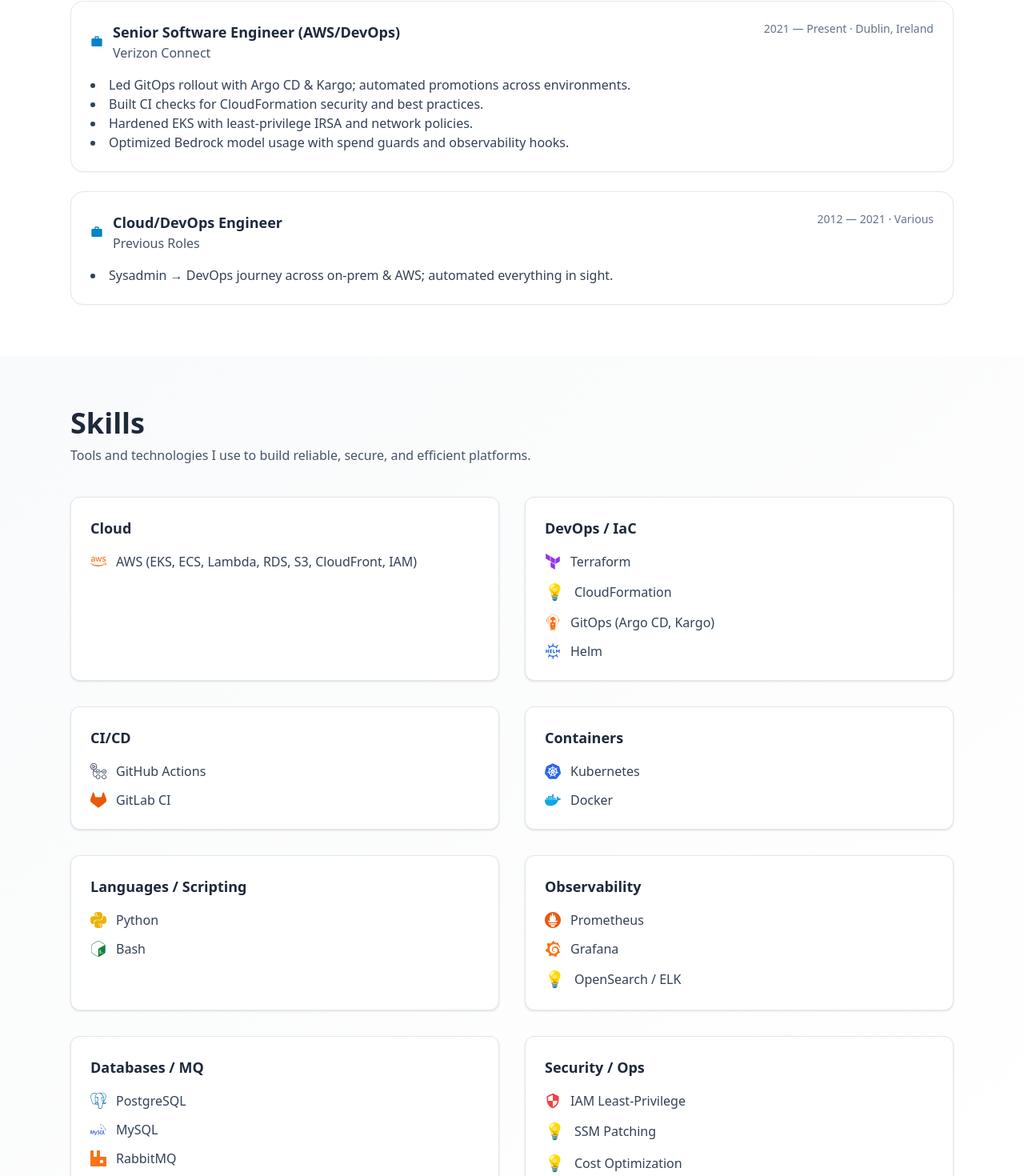
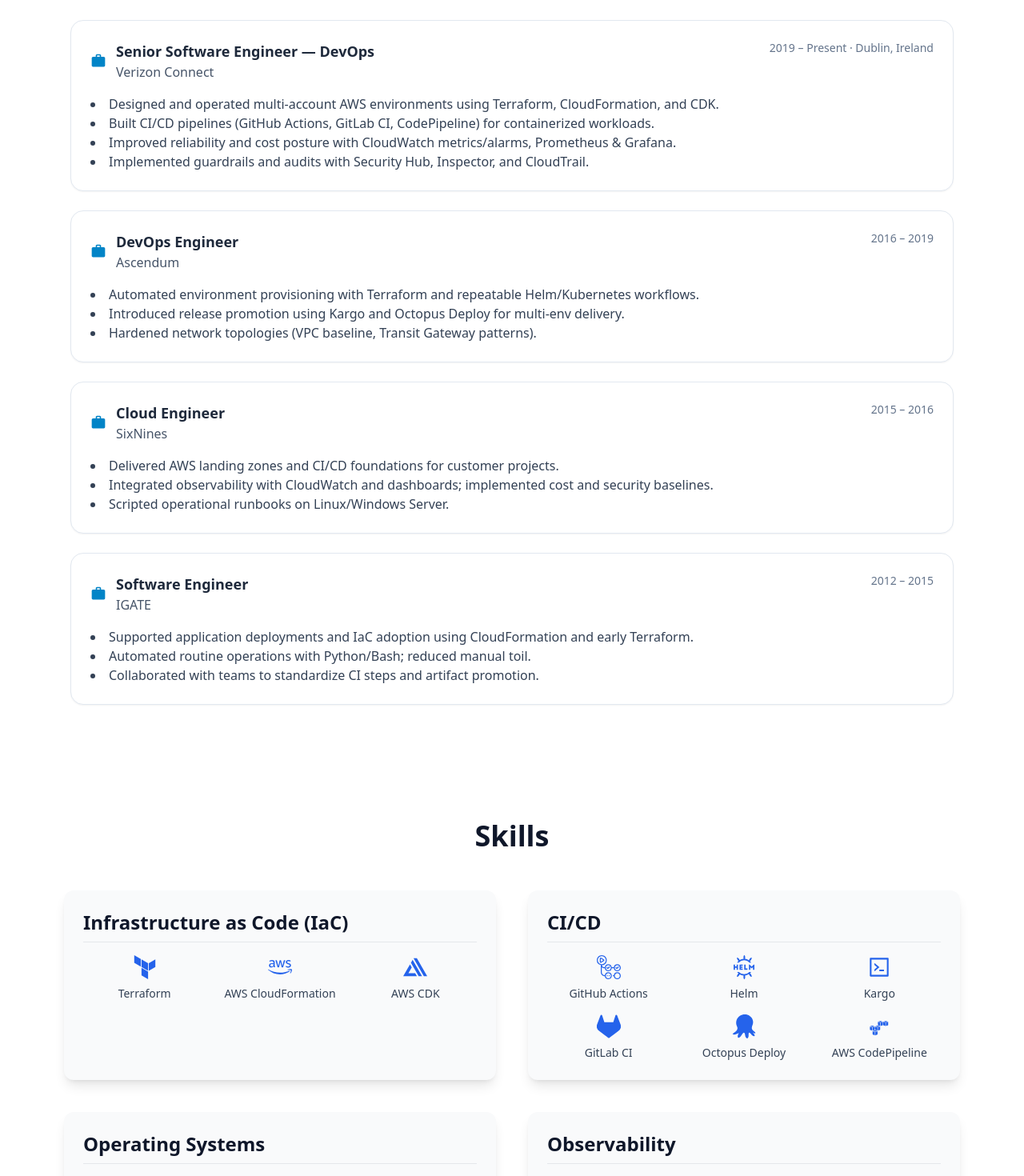
Before and after one commit to nitheeshp-irl/nitheeshp-portpolio, a React (Vite) app in the folder my-portfolio/: page / in a window 1280 px wide. Shown: the part 639-2109 px from the top of the page at 80% size. Built offline with nearby package versions, Linux system fonts and the light colour scheme.

Commit message:
adding changes6

```diff
--- a/my-portfolio/package.json
+++ b/my-portfolio/package.json
@@ -9,6 +9,7 @@
     "preview": "vite preview"
   },
   "dependencies": {
+    "aos": "^2.3.4",
     "framer-motion": "^11.18.2",
     "react": "18.3.1",
     "react-dom": "18.3.1",
--- a/my-portfolio/src/components/Experience.jsx
+++ b/my-portfolio/src/components/Experience.jsx
@@ -1,37 +1,62 @@
 import React from "react";
-import SectionWrapper from "./SectionWrapper";
+import { motion } from "framer-motion";
 import { profile } from "../data/profile";
 import { MdWork } from "react-icons/md";
 
+const card = {
+  hidden: { opacity: 0, y: 20 },
+  visible: (i = 0) => ({
+    opacity: 1,
+    y: 0,
+    transition: { duration: 0.45, ease: "easeOut", delay: i * 0.08 }
+  })
+};
+
 export default function Experience() {
+  const items = Array.isArray(profile.experience) ? profile.experience : [];
+
   return (
-    <section id="experience" className="py-16 bg-white">
+    <section className="py-16 bg-white">
       <div className="max-w-6xl mx-auto px-6">
-        <SectionWrapper>
-          <h2 className="text-3xl md:text-4xl font-bold text-slate-800 mb-10">Experience</h2>
-        </SectionWrapper>
+        <div className="mb-8">
+          <h2 className="text-3xl md:text-4xl font-bold text-slate-800">Experience</h2>
+          <p className="text-slate-600 mt-2">
+            Selected roles focused on AWS platforms, DevOps automation, and reliability.
+          </p>
+        </div>
 
         <div className="grid gap-6">
-          {profile.experience.map((job, i) => (
-            <SectionWrapper key={job.company + i} delay={i * 0.08}>
-              <article className="rounded-2xl border border-slate-200 bg-white p-6 shadow-sm hover:shadow transition">
+          {items.map((job, i) => (
+            <motion.article
+              key={`${job.company}-${i}`}
+              variants={card}
+              initial="hidden"
+              whileInView="visible"
+              viewport={{ once: true, amount: 0.25 }}
+              custom={i}
+              className="rounded-2xl border border-slate-200 bg-white p-6 shadow-sm hover:shadow transition"
+            >
               <header className="flex items-start justify-between gap-4 flex-wrap">
                 <div className="flex items-center gap-3">
-                    <span className="text-sky-600"><MdWork /></span>
+                  <span className="text-sky-600 text-xl"><MdWork /></span>
                   <div>
-                      <h3 className="text-lg font-semibold text-slate-800">{job.role}</h3>
+                    <h3 className="text-lg font-semibold text-slate-800">
+                      {job.role}
+                    </h3>
                     <p className="text-slate-600">{job.company}</p>
                   </div>
                 </div>
-                  <p className="text-sm text-slate-500">{job.period}</p>
+                <p className="text-sm text-slate-500 whitespace-nowrap">{job.period}</p>
               </header>
+
+              {Array.isArray(job.achievements) && job.achievements.length > 0 && (
                 <ul className="mt-4 list-disc list-inside text-slate-700">
-                  {job.bullets.map((b) => (
+                  {job.achievements.map((b) => (
                     <li key={b}>{b}</li>
                   ))}
                 </ul>
-              </article>
-            </SectionWrapper>
+              )}
+            </motion.article>
           ))}
         </div>
       </div>
--- a/my-portfolio/src/components/Skills.jsx
+++ b/my-portfolio/src/components/Skills.jsx
@@ -1,90 +1,121 @@
+// src/components/Skills.jsx
 import React from "react";
 import { motion } from "framer-motion";
-import { profile } from "../data/profile";
 import {
-  SiTerraform, SiHelm, SiArgo, SiGithubactions, SiGitlab,
-  SiKubernetes, SiDocker, SiPython, SiPrometheus, SiGrafana,
-  SiPostgresql, SiMysql, SiRabbitmq, SiGnubash   // <-- add SiGnubash here
+  SiTerraform,
+  SiAmazoncloudwatch,
+  SiAmazonaws,
+  SiAwsamplify,
+  SiHelm,
+  SiGithubactions,
+  SiGitlab,
+  SiOctopusdeploy,
+  SiLinux,
+  SiWindows,
+  SiGrafana,
+  SiPrometheus,
+  SiKubernetes,
 } from "react-icons/si";
-import { FaAws } from "react-icons/fa";
-import { MdSecurity } from "react-icons/md";
+import { FaCloud, FaNetworkWired } from "react-icons/fa";
+import { MdOutlineSecurity } from "react-icons/md";
+import { DiAws } from "react-icons/di";
+import { AiOutlineCode } from "react-icons/ai";
 
-// REMOVE this line (it caused the build error):
-// import { TbBrandBash } from "react-icons/tb";
-
-// Icon resolver
-function iconFor(skill) {
-  const s = skill.toLowerCase();
-  if (s.includes("aws")) return <FaAws className="text-orange-500" />;
-  if (s.includes("terraform")) return <SiTerraform className="text-purple-600" />;
-  if (s.includes("helm")) return <SiHelm className="text-blue-600" />;
-  if (s.includes("argo")) return <SiArgo className="text-orange-500" />;
-  if (s.includes("github actions")) return <SiGithubactions className="text-slate-700" />;
-  if (s.includes("gitlab")) return <SiGitlab className="text-orange-600" />;
-  if (s.includes("kubernetes") || s.includes("eks")) return <SiKubernetes className="text-blue-600" />;
-  if (s.includes("docker")) return <SiDocker className="text-sky-500" />;
-  if (s.includes("python")) return <SiPython className="text-yellow-500" />;
-  if (s.includes("bash")) return <SiGnubash className="text-green-700" />;   // <-- use SiGnubash
-  if (s.includes("prometheus")) return <SiPrometheus className="text-orange-600" />;
-  if (s.includes("grafana")) return <SiGrafana className="text-orange-500" />;
-  if (s.includes("postgres")) return <SiPostgresql className="text-sky-700" />;
-  if (s.includes("mysql")) return <SiMysql className="text-blue-700" />;
-  if (s.includes("rabbitmq")) return <SiRabbitmq className="text-orange-500" />;
-  if (s.includes("iam") || s.includes("security")) return <MdSecurity className="text-red-500" />;
-  return <span>💡</span>;
-}
-
-const cardVariants = {
-  hidden: { opacity: 0, y: 24 },
-  visible: (i = 0) => ({
-    opacity: 1,
-    y: 0,
-    transition: { duration: 0.45, ease: "easeOut", delay: i * 0.08 }
-  })
-};
-
-const listVariants = { hidden: {}, visible: { transition: { staggerChildren: 0.05 } } };
-const itemVariants = { hidden: { opacity: 0, y: 10 }, visible: { opacity: 1, y: 0, transition: { duration: 0.35, ease: "easeOut" } } };
+const skillCategories = [
+  {
+    title: "Infrastructure as Code (IaC)",
+    skills: [
+      { name: "Terraform", icon: <SiTerraform /> },
+      { name: "AWS CloudFormation", icon: <SiAmazonaws /> },
+      { name: "AWS CDK", icon: <SiAwsamplify /> },
+    ],
+  },
+  {
+    title: "CI/CD",
+    skills: [
+      { name: "GitHub Actions", icon: <SiGithubactions /> },
+      { name: "Helm", icon: <SiHelm /> },
+      { name: "Kargo", icon: <AiOutlineCode /> },
+      { name: "GitLab CI", icon: <SiGitlab /> },
+      { name: "Octopus Deploy", icon: <SiOctopusdeploy /> },
+      { name: "AWS CodePipeline", icon: <DiAws /> },
+    ],
+  },
+  {
+    title: "Operating Systems",
+    skills: [
+      { name: "Linux", icon: <SiLinux /> },
+      { name: "Windows Server", icon: <SiWindows /> },
+    ],
+  },
+  {
+    title: "Observability",
+    skills: [
+      { name: "CloudWatch", icon: <SiAmazoncloudwatch /> },
+      { name: "AppDynamics", icon: <FaCloud /> },
+      { name: "Prometheus", icon: <SiPrometheus /> },
+      { name: "Grafana", icon: <SiGrafana /> },
+    ],
+  },
+  {
+    title: "Cloud Networking",
+    skills: [
+      { name: "AWS VPC", icon: <FaNetworkWired /> },
+      { name: "AWS Transit Gateway", icon: <FaNetworkWired /> },
+    ],
+  },
+  {
+    title: "Security",
+    skills: [
+      { name: "AWS Security Hub", icon: <MdOutlineSecurity /> },
+      { name: "AWS CloudTrail", icon: <SiAmazonaws /> },
+      { name: "AWS Inspector", icon: <MdOutlineSecurity /> },
+      { name: "Splunk", icon: <FaCloud /> },
+    ],
+  },
+];
 
 export default function Skills() {
-  const groups = (profile.skills && typeof profile.skills === "object") ? profile.skills : {};
-
   return (
-    <section id="skills" className="py-16 bg-gradient-to-br from-gray-50 to-white">
-      <div className="max-w-6xl mx-auto px-6">
-        <div className="mb-10">
-          <h2 className="text-3xl md:text-4xl font-bold text-slate-800">Skills</h2>
-          <p className="text-slate-600 mt-2 max-w-3xl">
-            Tools and technologies I use to build reliable, secure, and efficient platforms.
-          </p>
-        </div>
-
-        <div className="grid grid-cols-1 md:grid-cols-2 gap-8">
-          {Object.entries(groups).map(([category, skills], idx) => (
+    <section id="skills" className="py-20 bg-white text-slate-900">
+      <div className="max-w-6xl mx-auto px-4">
+        <motion.h2
+          className="text-4xl font-bold mb-12 text-center"
+          initial={{ opacity: 0, y: 40 }}
+          whileInView={{ opacity: 1, y: 0 }}
+          viewport={{ once: true }}
+          transition={{ duration: 0.6 }}
+        >
+          Skills
+        </motion.h2>
+        <div className="grid grid-cols-1 md:grid-cols-2 gap-10">
+          {skillCategories.map((category, idx) => (
             <motion.div
-              key={category}
-              className="bg-white shadow rounded-xl p-6 border border-slate-200"
-              variants={cardVariants}
-              initial="hidden"
-              whileInView="visible"
-              viewport={{ once: true, amount: 0.25 }}
-              custom={idx}
+              key={idx}
+              className="p-6 rounded-xl shadow-lg bg-gray-50 hover:shadow-xl transition"
+              initial={{ opacity: 0, y: 40 }}
+              whileInView={{ opacity: 1, y: 0 }}
+              viewport={{ once: true }}
+              transition={{ delay: idx * 0.15, duration: 0.6 }}
             >
-              <h3 className="text-lg font-semibold text-slate-800 mb-4">{category}</h3>
-              <motion.ul
-                variants={listVariants}
-                initial="hidden"
-                whileInView="visible"
-                viewport={{ once: true, amount: 0.3 }}
-                className="space-y-3"
-              >
-                {(skills || []).map((skill) => (
-                  <motion.li key={skill} variants={itemVariants} className="flex items-center gap-3 text-slate-700">
-                    <span className="text-xl shrink-0">{iconFor(skill)}</span>
-                    <span>{skill}</span>
+              <h3 className="text-2xl font-semibold mb-4 border-b pb-2 border-gray-200">
+                {category.title}
+              </h3>
+              <ul className="grid grid-cols-2 sm:grid-cols-3 gap-4">
+                {category.skills.map((skill, i) => (
+                  <motion.li
+                    key={i}
+                    className="flex flex-col items-center text-center text-sm font-medium text-slate-700"
+                    initial={{ opacity: 0, y: 20 }}
+                    whileInView={{ opacity: 1, y: 0 }}
+                    viewport={{ once: true }}
+                    transition={{ delay: i * 0.05, duration: 0.4 }}
+                  >
+                    <span className="text-3xl mb-2 text-blue-600">{skill.icon}</span>
+                    {skill.name}
                   </motion.li>
                 ))}
-              </motion.ul>
+              </ul>
             </motion.div>
           ))}
         </div>
--- a/my-portfolio/src/data/profile.js
+++ b/my-portfolio/src/data/profile.js
@@ -17,21 +17,43 @@
   experience: [
     {
       company: "Verizon Connect",
-      role: "Senior Software Engineer (AWS/DevOps)",
-      period: "2021 — Present · Dublin, Ireland",
-      bullets: [
-        "Led GitOps rollout with Argo CD & Kargo; automated promotions across environments.",
-        "Built CI checks for CloudFormation security and best practices.",
-        "Hardened EKS with least-privilege IRSA and network policies.",
-        "Optimized Bedrock model usage with spend guards and observability hooks."
+      role: "Senior Software Engineer — DevOps",
+      period: "2019 – Present · Dublin, Ireland",
+      achievements: [
+        "Designed and operated multi-account AWS environments using Terraform, CloudFormation, and CDK.",
+        "Built CI/CD pipelines (GitHub Actions, GitLab CI, CodePipeline) for containerized workloads.",
+        "Improved reliability and cost posture with CloudWatch metrics/alarms, Prometheus & Grafana.",
+        "Implemented guardrails and audits with Security Hub, Inspector, and CloudTrail."
       ]
     },
     {
-      company: "Previous Roles",
-      role: "Cloud/DevOps Engineer",
-      period: "2012 — 2021 · Various",
-      bullets: [
-        "Sysadmin → DevOps journey across on-prem & AWS; automated everything in sight."
+      company: "Ascendum",
+      role: "DevOps Engineer",
+      period: "2016 – 2019",
+      achievements: [
+        "Automated environment provisioning with Terraform and repeatable Helm/Kubernetes workflows.",
+        "Introduced release promotion using Kargo and Octopus Deploy for multi-env delivery.",
+        "Hardened network topologies (VPC baseline, Transit Gateway patterns)."
+      ]
+    },
+    {
+      company: "SixNines",
+      role: "Cloud Engineer",
+      period: "2015 – 2016",
+      achievements: [
+        "Delivered AWS landing zones and CI/CD foundations for customer projects.",
+        "Integrated observability with CloudWatch and dashboards; implemented cost and security baselines.",
+        "Scripted operational runbooks on Linux/Windows Server."
+      ]
+    },
+    {
+      company: "IGATE",
+      role: "Software Engineer",
+      period: "2012 – 2015",
+      achievements: [
+        "Supported application deployments and IaC adoption using CloudFormation and early Terraform.",
+        "Automated routine operations with Python/Bash; reduced manual toil.",
+        "Collaborated with teams to standardize CI steps and artifact promotion."
       ]
     }
   ],
```
Also changed, not shown: my-portfolio/src/Portfolio.jsx (+17 -6 lines), 1 other file (tests, documents, lock files or other folders). Lines whose indentation alone changed are shown as unchanged.
